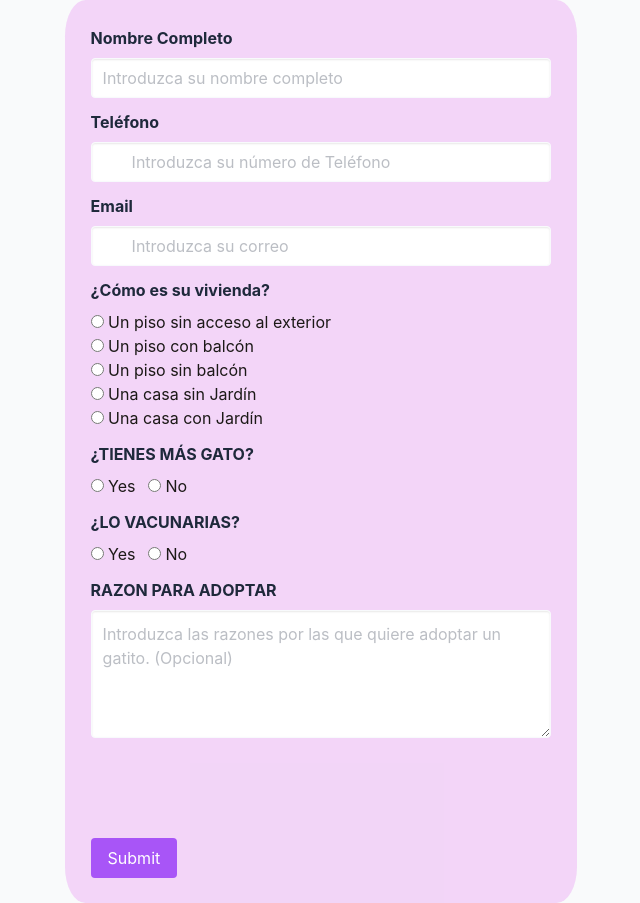
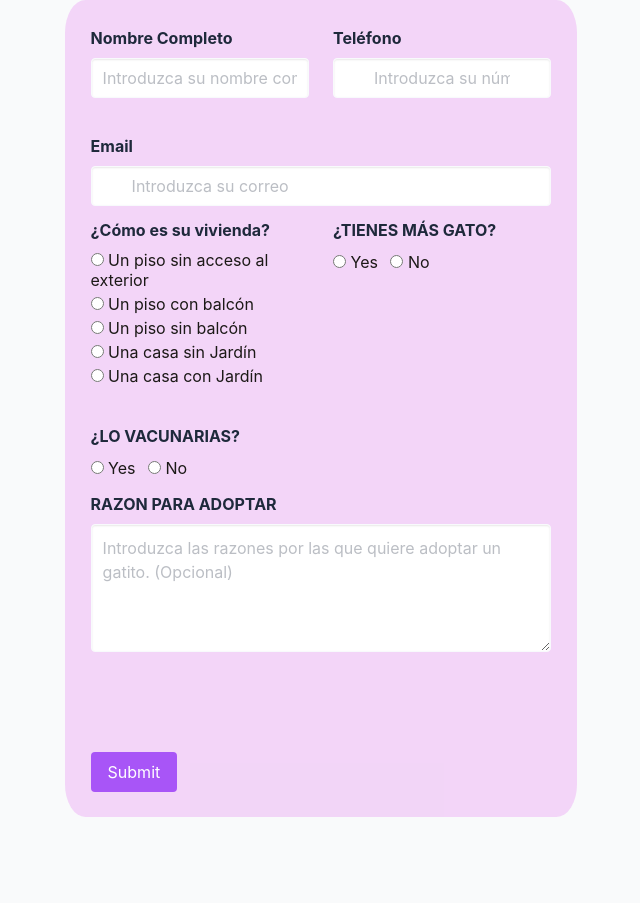
Before and after one commit to gorkaaerdozaiin10/Proyecto3EV, a website: page Pruebas/prueba/pruebaform.html in a window 1280 px wide. Shown: the whole page, without its empty margins (319-959 px from the left). After the commit the page ends 817 px from the top, so only its background shows below. Drawn offline with Linux system fonts and the light colour scheme.

Commit message:
commit cambios form

```diff
--- a/Pruebas/prueba/pruebaform.html
+++ b/Pruebas/prueba/pruebaform.html
@@ -6,15 +6,20 @@
 	<link rel="stylesheet" href="../../public/css/bulma/bulma.min.css">
 </head>
 <body id="formularioBody">
+
+
+
 	<div id="formulario" >
-		<div class="field">
+		<div class="columns">
+
+		<div class="field column">
 		  <label class="label">Nombre Completo</label>
 		  <div class="control">
 		    <input class="input"  name="nombre" id="nombre" type="text" placeholder="Introduzca su nombre completo">
 		  </div>
 		</div>
 
-		<div class="field" >
+		<div class="field column" >
 		  <label class="label">Teléfono</label>
 		  <div class="control has-icons-left has-icons-right">
 		    <input class="input " id="telefono" name="telefono"  type="text" placeholder="Introduzca su número de Teléfono" value="">
@@ -27,6 +32,7 @@
 		  </div>
 		  <p  class="help is-danger txtErrores" ></p>
 		</div>
+	</div>
 
 		<div class="field"  >
 		  <label class="label">Email</label>
@@ -42,7 +48,8 @@
 		  <p class="help is-danger txtErrores"></p>
 		</div>
 
-		<div class="field">
+		<div class="columns">
+		<div class="field column">
 			<label class="label">¿Cómo es su vivienda?</label>
 			<div class="control" id="vivienda">
 			  <label class="radio has-text-black">
@@ -73,7 +80,7 @@
 		</div>
 
 
-		<div class="field" >
+		<div class="field column" >
 			<label class="label">¿TIENES MÁS GATO?</label>
 			<div class="control" id="gato">
 			  <label class="radio has-text-black">
@@ -86,7 +93,7 @@
 			  </label>
 			</div>
 		</div>
-
+	</div>
 		<div class="field" >
 			<label class="label">¿LO VACUNARIAS?</label>
 			<div class="control" id="vacuna">
```
Also changed, not shown: public/css/bulma/bulma.min.css.
